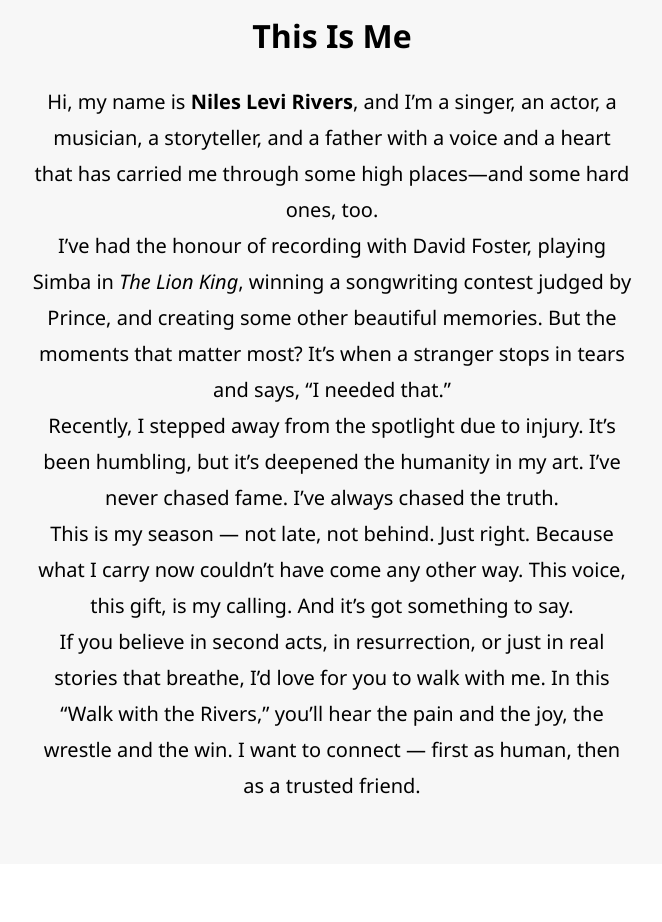
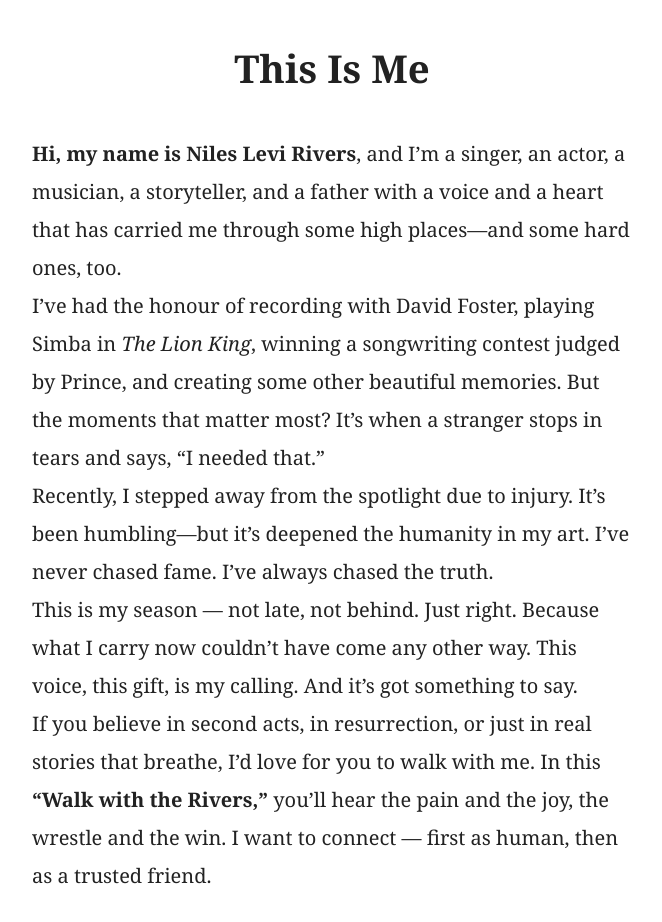
Before and after one commit to RiversFlo-N/niles-L-rivers-site, a plain HTML site: page index.html in a window 1280 px wide. Shown: the part 880-1802 px from the top of the page, without its empty margins (308-970 px from the left). Before the commit the page ends 1744 px from the top, so only its background shows below. Drawn offline with Linux system fonts and the light colour scheme.

Commit message:
Update index.html
Improve bio section layout and style

```diff
--- a/index.html
+++ b/index.html
@@ -52,21 +52,16 @@
   </div>
 </body>
 </html>
-<section class="bio-section" style="padding: 60px 20px; max-width: 800px; margin: auto; text-align: center; font-size: 1.1rem; line-height: 1.8; background: #f7f7f7;">
-  <h2 style="font-size: 2rem; margin-bottom: 20px;">This Is Me</h2>
-  <p>
-    Hi, my name is <strong>Niles Levi Rivers</strong>, and I’m a singer, an actor, a musician, a storyteller, and a father with a voice and a heart that has carried me through some high places—and some hard ones, too.
-  </p>
-  <p>
-    I’ve had the honour of recording with David Foster, playing Simba in <em>The Lion King</em>, winning a songwriting contest judged by Prince, and creating some other beautiful memories. But the moments that matter most? It’s when a stranger stops in tears and says, “I needed that.”
-  </p>
-  <p>
-    Recently, I stepped away from the spotlight due to injury. It’s been humbling, but it’s deepened the humanity in my art. I’ve never chased fame. I’ve always chased the truth.
-  </p>
-  <p>
-    This is my season — not late, not behind. Just right. Because what I carry now couldn’t have come any other way. This voice, this gift, is my calling. And it’s got something to say.
-  </p>
-  <p>
-    If you believe in second acts, in resurrection, or just in real stories that breathe, I’d love for you to walk with me. In this “Walk with the Rivers,” you’ll hear the pain and the joy, the wrestle and the win. I want to connect — first as human, then as a trusted friend.
-  </p>
+<section class="bio-section" style="padding: 80px 24px; max-width: 800px; margin: auto; text-align: left; font-size: 1.15rem; line-height: 1.9; background: #ffffff; color: #222; font-family: 'Georgia', serif;">
+  <h2 style="font-size: 2.4rem; margin-bottom: 30px; font-weight: 600; text-align: center;">This Is Me</h2>
+
+  <p><strong>Hi, my name is Niles Levi Rivers</strong>, and I’m a singer, an actor, a musician, a storyteller, and a father with a voice and a heart that has carried me through some high places—and some hard ones, too.</p>
+
+  <p>I’ve had the honour of recording with David Foster, playing Simba in <em>The Lion King</em>, winning a songwriting contest judged by Prince, and creating some other beautiful memories. But the moments that matter most? It’s when a stranger stops in tears and says, “I needed that.”</p>
+
+  <p>Recently, I stepped away from the spotlight due to injury. It’s been humbling—but it’s deepened the humanity in my art. I’ve never chased fame. I’ve always chased the truth.</p>
+
+  <p>This is my season — not late, not behind. Just right. Because what I carry now couldn’t have come any other way. This voice, this gift, is my calling. And it’s got something to say.</p>
+
+  <p>If you believe in second acts, in resurrection, or just in real stories that breathe, I’d love for you to walk with me. In this <strong>“Walk with the Rivers,”</strong> you’ll hear the pain and the joy, the wrestle and the win. I want to connect — first as human, then as a trusted friend.</p>
 </section>
```
